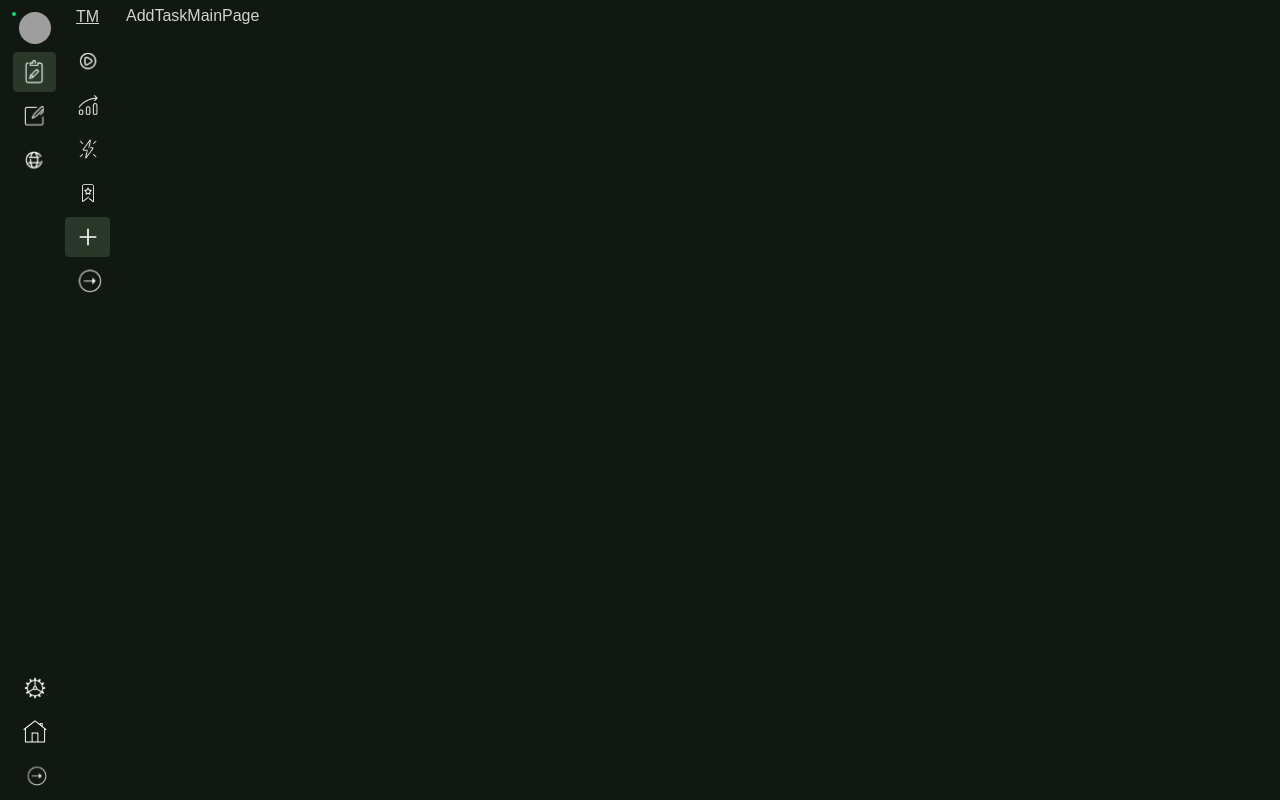
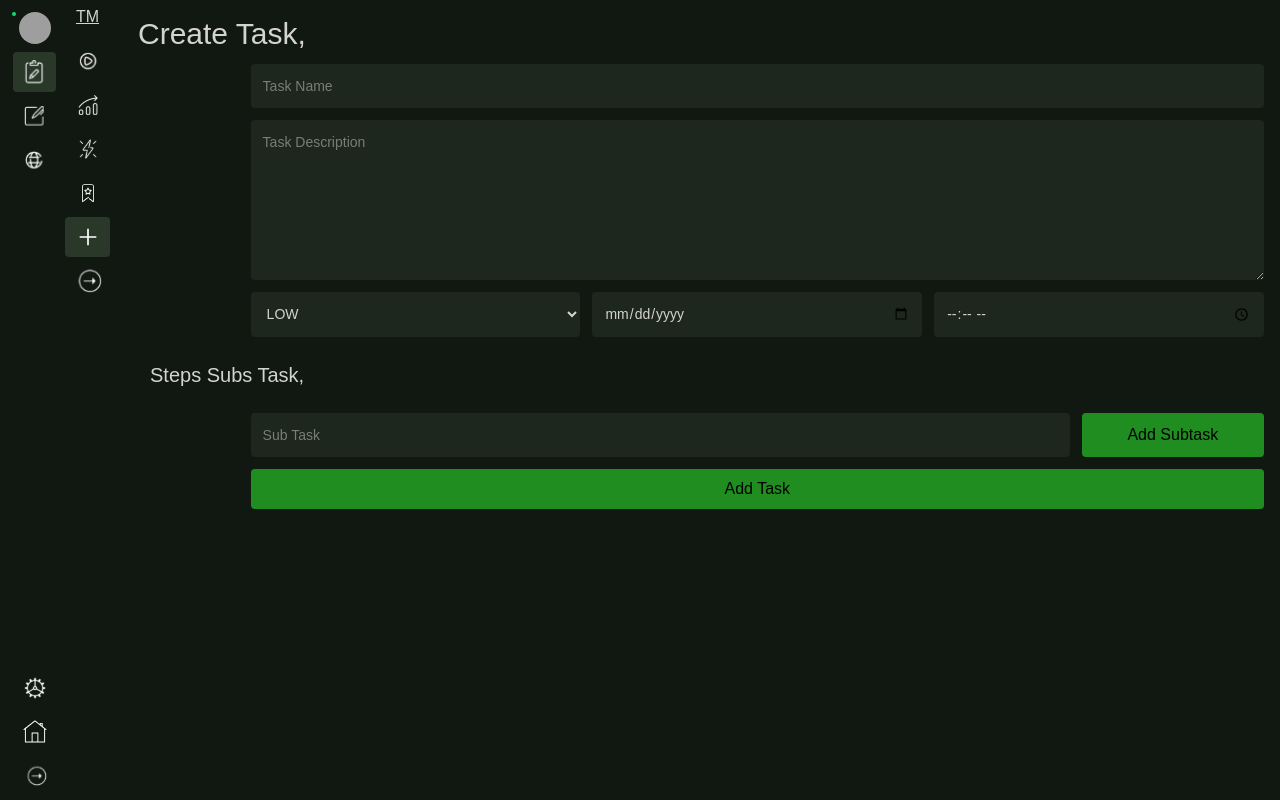
Before and after one commit to dipak-w2003/mongoose-odm-aura-log-app, a React (Vite) app in the folder client/: page /user/todos/add-task in a window 1280 px wide. Built offline with nearby package versions, Linux system fonts and the light colour scheme; sample sign-in values are in the browser's storage; grey boxes are pictures that could not be loaded.

Commit message:
client: add task page > forms ui done state and slice and axios needs to be done

```diff
--- a/client/src/pages/todos/add-task/add-task-main-page.tsx
+++ b/client/src/pages/todos/add-task/add-task-main-page.tsx
@@ -1,5 +1,136 @@
+import { useState, type ChangeEvent } from "react";
+
 const AddTaskMainPage = () => {
-  return <div>AddTaskMainPage</div>;
+  const [subtaskList, setSubtaskList] = useState<string[]>([]);
+  const [subtask, setSubtask] = useState<string>("");
+  const addSubtasks = () => {
+    if (subtaskList) {
+      setSubtaskList((prev) => [...prev, subtask]);
+      setSubtask("");
+    }
+  };
+  const handleSubtaskInput = (e: ChangeEvent<HTMLInputElement>) => {
+    setSubtask(e.target.value);
+  };
+  return (
+    <main className="p-3 overflow-hidden">
+      <header className="text-3xl font-extrabold">Create Task,</header>
+      <form className="w-full overflow-hidden flex flex-col">
+        {/* Upper Section */}
+        <section className="flex flex-col  gap-3  items-end w-full mt-3 mr-2">
+          <input
+            required
+            id="task-name"
+            name="task-name"
+            type="text"
+            className="bg-[#1D271D]   w-[90%] px-3 py-3 outline-[#293829] focus:outline-3 border-0 rounded placeholder:text-sm text-sm"
+            placeholder="Task Name"
+            autoComplete="off"
+          />
+
+          <textarea
+            name="task-description"
+            id="task-description"
+            cols={3}
+            rows={4}
+            className="bg-[#1D271D] min-h-[20vh] max-h-[20vh]  w-[90%] px-3 py-3 outline-[#293829] focus:outline-3 border-0 rounded placeholder:text-sm text-sm"
+            maxLength={300}
+            placeholder="Task Description"
+          />
+
+          {/* upper-section-bottoms */}
+          <div className="upper-section-bottoms w-[90%] flex justify-center gap-3">
+            {/* Task Priorities */}
+            <select
+              name="task-priority"
+              id="task-priority"
+              className="bg-[#1D271D] bg-[#1D271D   w-[33%] px-3 py-3 outline-[#293829] focus:outline-3 border-0 rounded placeholder:text-sm text-sm"
+            >
+              {["low", "medium", "high", "urgent"].map((_) => {
+                return (
+                  <option
+                    className="bg-[#1D271D mt-2"
+                    id={"priority" + _}
+                    value={_}
+                  >
+                    {_.toUpperCase()}
+                  </option>
+                );
+              })}
+            </select>
+            <input
+              required
+              id="task-date"
+              name="task-date"
+              type="date"
+              className="bg-[#1D271D]   w-[33%] px-3 py-3 outline-[#293829] focus:outline-3 border-0 rounded placeholder:text-sm text-sm"
+              placeholder="Task Name"
+              autoComplete="off"
+            />
+            <input
+              required
+              id="task-time"
+              name="task-time"
+              type="time"
+              className="bg-[#1D271D] w-[33%] px-3 py-3 outline-[#293829] focus:outline-3 border-0 rounded placeholder:text-sm text-sm"
+              placeholder="Task Name"
+              autoComplete="off"
+            />
+          </div>
+        </section>
+        {/* Lower Section */}
+        <section className="flex flex-col  gap-3  items-end w-full mt-6 mr-2">
+          <header className="text-xl ml-3 font-extrabold self-start">
+            Steps Subs Task,
+          </header>
+          <div className="lower-section-subtask-list w-full flex flex-col  gap-3  items-end   max-h-[50vh] overflow-y-scroll ">
+            {subtaskList &&
+              subtaskList.map((_, __) => {
+                return (
+                  <span className=" flex   gap-1  w-[90%] bg-[#1D271D] min-h-[50px] rounded  border-2 items-center  border-[#293829] ">
+                    <p className=" ml-3  h-[30px] w-[30px] rounded-full  flex text-center justify-center items-center border-3  border-[#293829] text-sm">
+                      {__ + 1}
+                    </p>
+                    <h3 className="text-sm ml-3">
+                      Lorem, ipsum dolor sit amet consectetur adipisicing elit.
+                      Atque voluptatibus aperiam illo blanditiis repellendus,
+                      iste
+                    </h3>
+                  </span>
+                );
+              })}
+          </div>
+          <div className="lower-section-subtask-add-list flex gap-3 w-[90%]">
+            <input
+              required
+              id="add-subtask"
+              name="add-subtask"
+              type="text"
+              onChange={handleSubtaskInput}
+              className="bg-[#1D271D]   w-[90%] px-3 py-3 outline-[#293829] focus:outline-3 border-0 rounded placeholder:text-sm text-sm"
+              placeholder="Sub Task"
+              autoComplete="off"
+              value={subtask}
+            />
+            <button
+              onClick={addSubtasks}
+              type="button"
+              className="cursor-pointer px-4 py-2 w-[200px] rounded  text-black bg-[rgba(41,224,41,0.59)]"
+            >
+              Add Subtask
+            </button>
+          </div>
+        </section>
+        {/*Submission Button  */}
+        <button
+          type="submit"
+          className="cursor-pointer self-end mt-3  px-4 py-2 w-[90%] rounded  text-black bg-[rgba(41,224,41,0.59)]"
+        >
+          Add Task
+        </button>
+      </form>
+    </main>
+  );
 };
 
 export default AddTaskMainPage;
```
